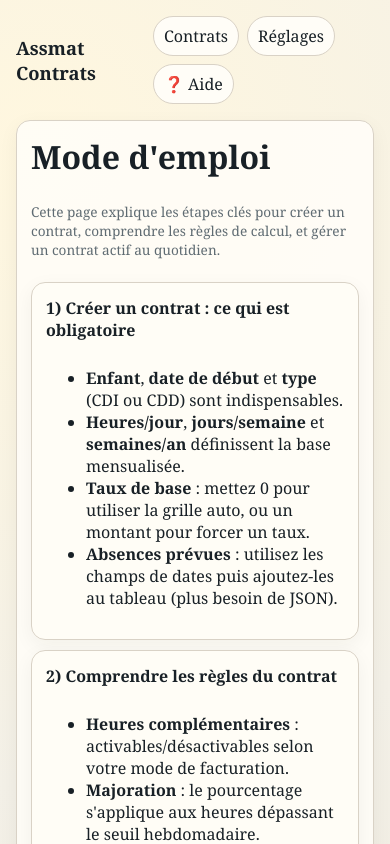
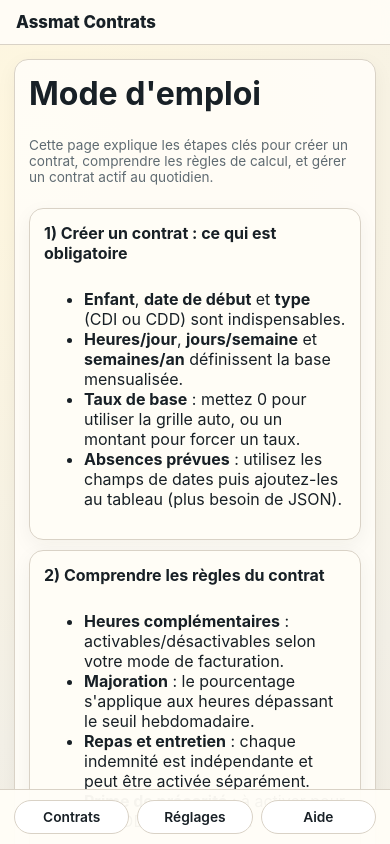
Before and after one commit to GioGio-Armani/assmat, a Next.js app: page /help in a window 390 px wide. Shown: the top 844 px of the page. Built offline with nearby package versions, Linux system fonts and the light colour scheme.

Commit message:
Refonte mobile-first de l'interface contrats

```diff
--- a/app/globals.css
+++ b/app/globals.css
@@ -16,39 +16,53 @@ html, body { margin: 0; padding: 0; }
 body {
   background: radial-gradient(circle at 10% 10%, #fff7df 0, #f3f0e7 45%, #ece6d8 100%);
   color: var(--ink);
-  font-family: Georgia, "Times New Roman", serif;
+  font-family: Inter, -apple-system, BlinkMacSystemFont, "Segoe UI", sans-serif;
 }
 a { color: inherit; text-decoration: none; }
-button, input, select, textarea {
-  font: inherit;
+button, input, select, textarea { font: inherit; }
+
+.app-shell {
+  min-height: 100dvh;
+  max-width: 820px;
+  margin: 0 auto;
+  padding-bottom: 76px;
 }
-.page {
-  max-width: 1200px;
+.app-topbar {
+  position: sticky;
+  top: 0;
+  z-index: 10;
+  padding: 12px 16px;
+  background: rgba(255, 253, 247, 0.88);
+  border-bottom: 1px solid var(--line);
+  backdrop-filter: blur(8px);
+}
+.brand { font-size: 1.05rem; font-weight: 800; }
+.page { padding: 14px; }
+.app-bottom-nav {
+  position: fixed;
+  bottom: 0;
+  left: 0;
+  right: 0;
+  z-index: 20;
+  display: grid;
+  grid-template-columns: repeat(3, 1fr);
+  gap: 8px;
+  max-width: 820px;
   margin: 0 auto;
-  padding: 16px;
+  padding: 10px 14px calc(10px + env(safe-area-inset-bottom));
+  background: rgba(255, 253, 247, 0.96);
+  border-top: 1px solid var(--line);
 }
-.header {
-  display: flex;
-  gap: 12px;
-  justify-content: space-between;
-  align-items: center;
-  margin-bottom: 16px;
+.app-bottom-nav a {
+  text-align: center;
+  border: 1px solid var(--line);
+  border-radius: 999px;
+  padding: 8px 10px;
+  background: white;
+  font-weight: 600;
+  font-size: 0.86rem;
 }
-.brand {
-  font-size: 1.15rem;
-  font-weight: 700;
-}
-.nav {
-  display: flex;
-  gap: 8px;
-  flex-wrap: wrap;
-}
-.nav a {
-  border: 1px solid var(--line);
-  background: var(--panel);
-  padding: 8px 10px;
-  border-radius: 999px;
-}
+
 .card {
   background: rgba(255, 253, 247, 0.95);
   border: 1px solid var(--line);
@@ -56,136 +70,70 @@ button, input, select, textarea {
   padding: 14px;
   box-shadow: 0 6px 20px rgba(48, 40, 22, 0.05);
 }
-.grid {
-  display: grid;
-  gap: 12px;
-}
+.grid { display: grid; gap: 12px; }
 .grid.cols-2 { grid-template-columns: 1fr; }
 .stack { display: grid; gap: 10px; }
 .row { display: flex; gap: 8px; align-items: center; flex-wrap: wrap; }
 .field { display: grid; gap: 4px; min-width: 0; }
-.field label { font-size: 0.9rem; color: var(--muted); }
+.field label { font-size: 0.8rem; color: var(--muted); }
 .field input, .field select, .field textarea {
-  width: 100%;
-  border: 1px solid var(--line);
-  border-radius: 10px;
-  padding: 8px 10px;
-  background: white;
+  width: 100%; border: 1px solid var(--line); border-radius: 12px; padding: 9px 10px; background: white;
 }
 .btn {
-  border: 1px solid var(--line);
-  background: white;
-  border-radius: 10px;
-  padding: 8px 12px;
-  cursor: pointer;
+  border: 1px solid var(--line); background: white; border-radius: 12px; padding: 8px 12px; cursor: pointer;
 }
-.btn.primary {
-  background: var(--accent);
-  color: white;
-  border-color: transparent;
-}
-.btn.ghost {
-  background: transparent;
-}
-.btn.danger {
-  background: #fff1f1;
-  color: var(--danger);
-  border-color: #f0c8c8;
-}
+.btn.primary { background: var(--accent); color: white; border-color: transparent; }
+.btn.ghost { background: transparent; }
+.btn.danger { background: #fff1f1; color: var(--danger); border-color: #f0c8c8; }
 .muted { color: var(--muted); }
 .small { font-size: 0.85rem; }
-.error {
-  color: var(--danger);
-  background: #fff0f0;
-  border: 1px solid #efcaca;
-  border-radius: 10px;
-  padding: 8px 10px;
-}
-.success {
-  color: var(--ok);
-  background: #effcf5;
-  border: 1px solid #c7edd8;
-  border-radius: 10px;
-  padding: 8px 10px;
-}
-.contracts-list {
-  display: grid;
-  gap: 10px;
-}
-.contract-item {
-  display: grid;
-  gap: 6px;
-  border: 1px solid var(--line);
-  border-radius: 12px;
-  padding: 12px;
-  background: white;
-}
-.pill {
-  display: inline-block;
-  border-radius: 999px;
-  padding: 2px 8px;
-  border: 1px solid var(--line);
-  background: #fff;
-  font-size: 0.8rem;
-}
-.tabs {
-  display: flex;
-  gap: 8px;
-  flex-wrap: wrap;
-}
+.error, .success { border-radius: 10px; padding: 8px 10px; }
+.error { color: var(--danger); background: #fff0f0; border: 1px solid #efcaca; }
+.success { color: var(--ok); background: #effcf5; border: 1px solid #c7edd8; }
+
+.mobile-screen { padding-bottom: 12px; }
+.mobile-hero { display: flex; align-items: center; justify-content: space-between; gap: 8px; }
+.mobile-contracts-list { gap: 12px; }
+.contract-item { display: grid; gap: 6px; border: 1px solid var(--line); border-radius: 14px; padding: 12px; background: white; }
+.mobile-contract-item { box-shadow: 0 10px 18px rgba(26, 20, 7, 0.04); }
+.pill { border-radius: 999px; padding: 2px 8px; border: 1px solid var(--line); background: #fff; font-size: 0.8rem; }
+
+.mobile-steps, .tabs { display: grid; grid-template-columns: repeat(2, minmax(0, 1fr)); gap: 8px; }
+.tabs { grid-template-columns: repeat(3, minmax(0, 1fr)); }
+.mobile-steps .btn[aria-pressed="true"],
+.tabs button[aria-pressed="true"],
 .tabs button[aria-selected="true"] {
   background: var(--accent-soft);
   border-color: #e5b08d;
 }
-.table-wrap {
-  overflow: auto;
+.notch-btn {
+  border-radius: 999px;
+  padding-inline: 14px;
+  position: relative;
+}
+.notch-btn::before {
+  content: "";
+  width: 10px;
+  height: 10px;
+  border-radius: 999px;
+  background: #fff7df;
   border: 1px solid var(--line);
-  border-radius: 12px;
-  background: white;
+  position: absolute;
+  top: -6px;
+  right: 12px;
 }
-table {
-  width: 100%;
-  border-collapse: collapse;
-  min-width: 700px;
-}
-th, td {
-  border-bottom: 1px solid #eee5d7;
-  text-align: left;
-  padding: 8px;
-  vertical-align: top;
-}
-thead th {
-  background: #faf5ea;
-  position: sticky;
-  top: 0;
-  z-index: 1;
-}
-.summary-grid {
-  display: grid;
-  grid-template-columns: 1fr;
-  gap: 10px;
-}
-.summary-row {
-  display: flex;
-  justify-content: space-between;
-  gap: 12px;
-  padding: 6px 0;
-  border-bottom: 1px dashed #e6dece;
-}
-.summary-row.total {
-  font-weight: 700;
-  color: #1f2f36;
-}
-.codebox {
-  font-family: Consolas, monospace;
-  background: #f6f3ea;
-  padding: 8px 10px;
-  border: 1px solid var(--line);
-  border-radius: 10px;
-  overflow: auto;
-}
+
+.table-wrap { overflow: auto; border: 1px solid var(--line); border-radius: 12px; background: white; }
+table { width: 100%; border-collapse: collapse; min-width: 700px; }
+th, td { border-bottom: 1px solid #eee5d7; text-align: left; padding: 8px; vertical-align: top; }
+thead th { background: #faf5ea; position: sticky; top: 0; z-index: 1; }
+.summary-grid { display: grid; grid-template-columns: 1fr; gap: 10px; }
+.summary-row { display: flex; justify-content: space-between; gap: 12px; padding: 6px 0; border-bottom: 1px dashed #e6dece; }
+.summary-row.total { font-weight: 700; color: #1f2f36; }
+
 @media (min-width: 768px) {
-  .page { padding: 24px; }
+  .app-shell { padding-bottom: 24px; }
+  .app-bottom-nav { position: static; margin: 0 14px 14px; border: 1px solid var(--line); border-radius: 16px; }
   .grid.cols-2 { grid-template-columns: 1.1fr 1fr; }
   .summary-grid { grid-template-columns: 1fr 1fr; }
 }
--- a/app/layout.tsx
+++ b/app/layout.tsx
@@ -11,18 +11,18 @@ export default function RootLayout({ children }: { children: React.ReactNode })
   return (
     <html lang="fr">
       <body>
-        <div className="page">
-          <header className="header">
+        <div className="app-shell">
+          <header className="app-topbar">
             <Link href="/" className="brand">
               Assmat Contrats
             </Link>
-            <nav className="nav">
-              <Link href="/">Contrats</Link>
-              <Link href="/settings">Réglages</Link>
-              <Link href="/help" aria-label="Aide et mode d'emploi">❓ Aide</Link>
-            </nav>
           </header>
-          {children}
+          <main className="page">{children}</main>
+          <nav className="app-bottom-nav">
+            <Link href="/">Contrats</Link>
+            <Link href="/settings">Réglages</Link>
+            <Link href="/help" aria-label="Aide et mode d'emploi">Aide</Link>
+          </nav>
         </div>
       </body>
     </html>
```
Also changed, not shown: components/ContractDetailClient.tsx (+61 -127 lines), components/ContractForm.tsx (+30 -3 lines), components/HomeContracts.tsx (+9 -6 lines).
